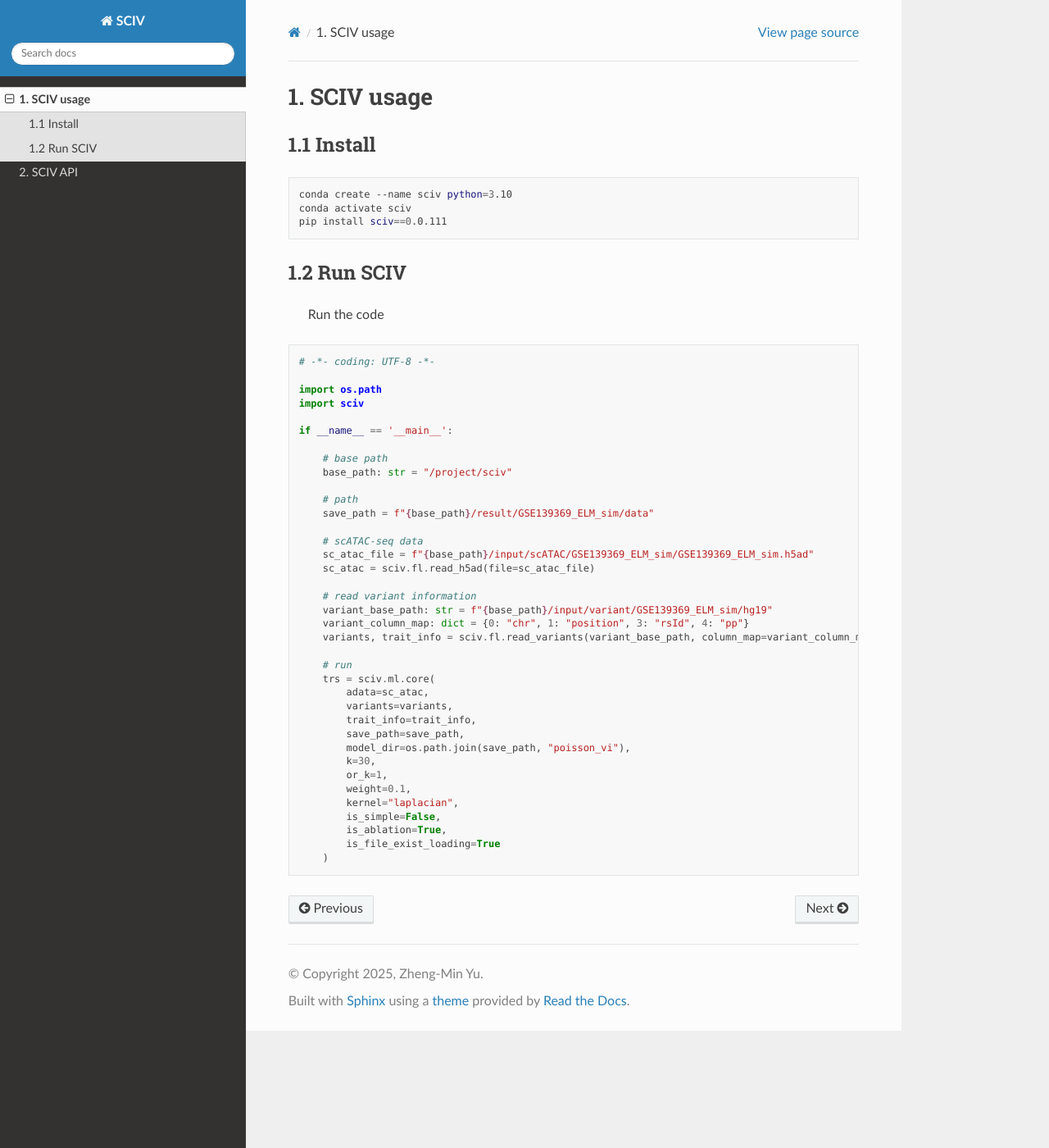
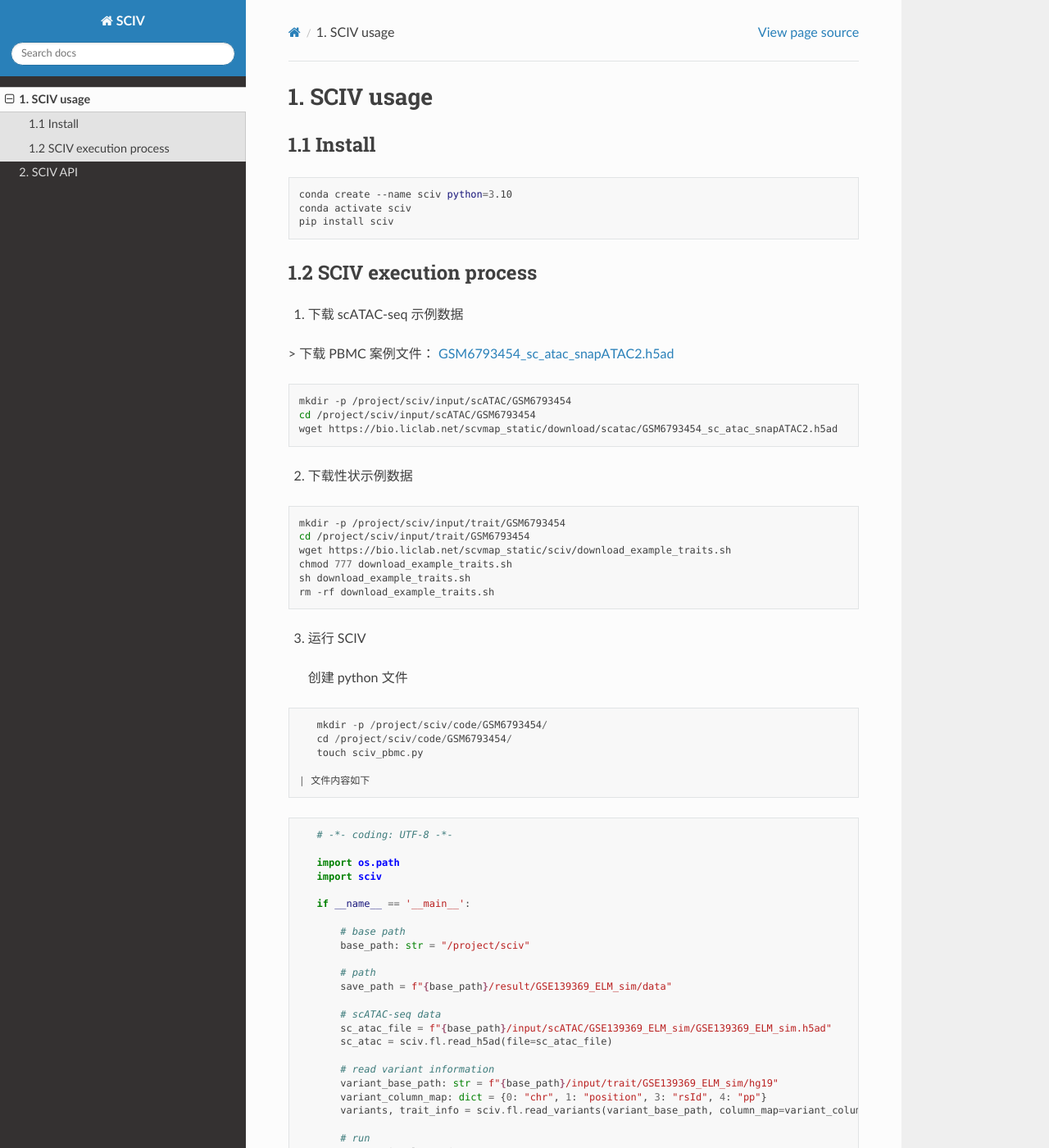
Before and after one commit to YuZhengM/sciv-tutorial, a Sphinx documentation site: the page built from docs/source/usage.rst, in a window 1280 px wide and 1400 px high. Shown: the whole window at 82% size. Built offline with Sphinx 7.4.7 and the Read the Docs theme 3.1.0, drawn with Linux system fonts in a browser that asks for light colours; pages that are not in the unit, such as notebooks, are missing from menus; some of the changed text lies outside the part shown.

Commit message:
perf: Improve SCIV usage process

```diff
--- a/docs/source/index.rst
+++ b/docs/source/index.rst
@@ -1,7 +1,9 @@
 Welcome to SCIV's documentation!
 ==================================
 
-Unveiling the pivotal cell types involved in variant function regulation at a single-cell resolution.
+SCIV: Unveiling the pivotal cell types involved in variant function regulation at a single-cell resolution.
+
+We propose SCIV, a method integrating cell cluster-type correction with a weighted seed-based random walk. By eliminating substantial noise from seed cells, SCIV enables the efficient enrichment of causal mutations within cells of interest.
 
 .. image:: img/overview.png
 
--- a/docs/source/usage.rst
+++ b/docs/source/usage.rst
@@ -9,13 +9,45 @@
 
     conda create --name sciv python=3.10
     conda activate sciv
-    pip install sciv==0.0.111
+    pip install sciv
 
 
-1.2 Run SCIV
+1.2 SCIV execution process
 -------------------------
 
- | Run the code
+1. 下载 scATAC-seq 示例数据
+
+> 下载 PBMC 案例文件： `GSM6793454_sc_atac_snapATAC2.h5ad <https://bio.liclab.net/scvmap_static/download/scatac/GSM6793454_sc_atac_snapATAC2.h5ad>`_
+
+.. code-block:: shell
+
+    mkdir -p /project/sciv/input/scATAC/GSM6793454
+    cd /project/sciv/input/scATAC/GSM6793454
+    wget https://bio.liclab.net/scvmap_static/download/scatac/GSM6793454_sc_atac_snapATAC2.h5ad
+
+2. 下载性状示例数据
+
+.. code-block:: shell
+
+    mkdir -p /project/sciv/input/trait/GSM6793454
+    cd /project/sciv/input/trait/GSM6793454
+    wget https://bio.liclab.net/scvmap_static/sciv/download_example_traits.sh
+    chmod 777 download_example_traits.sh
+    sh download_example_traits.sh
+    rm -rf download_example_traits.sh
+
+
+3. 运行 SCIV
+
+ | 创建 python 文件
+
+.. code-block:: python
+
+    mkdir -p /project/sciv/code/GSM6793454/
+    cd /project/sciv/code/GSM6793454/
+    touch sciv_pbmc.py
+
+ | 文件内容如下
 
 .. code-block:: python
 
@@ -37,7 +69,7 @@
         sc_atac = sciv.fl.read_h5ad(file=sc_atac_file)
 
         # read variant information
-        variant_base_path: str = f"{base_path}/input/variant/GSE139369_ELM_sim/hg19"
+        variant_base_path: str = f"{base_path}/input/trait/GSE139369_ELM_sim/hg19"
         variant_column_map: dict = {0: "chr", 1: "position", 3: "rsId", 4: "pp"}
         variants, trait_info = sciv.fl.read_variants(variant_base_path, column_map=variant_column_map)
 
@@ -48,11 +80,13 @@
             trait_info=trait_info,
             save_path=save_path,
             model_dir=os.path.join(save_path, "poisson_vi"),
-            k=30,
-            or_k=1,
-            weight=0.1,
-            kernel="laplacian",
-            is_simple=False,
-            is_ablation=True,
             is_file_exist_loading=True
         )
+
+        print(trs)
+
+ | 执行文件
+
+.. code-block:: python
+
+    python3 sciv_pbmc.py
```
